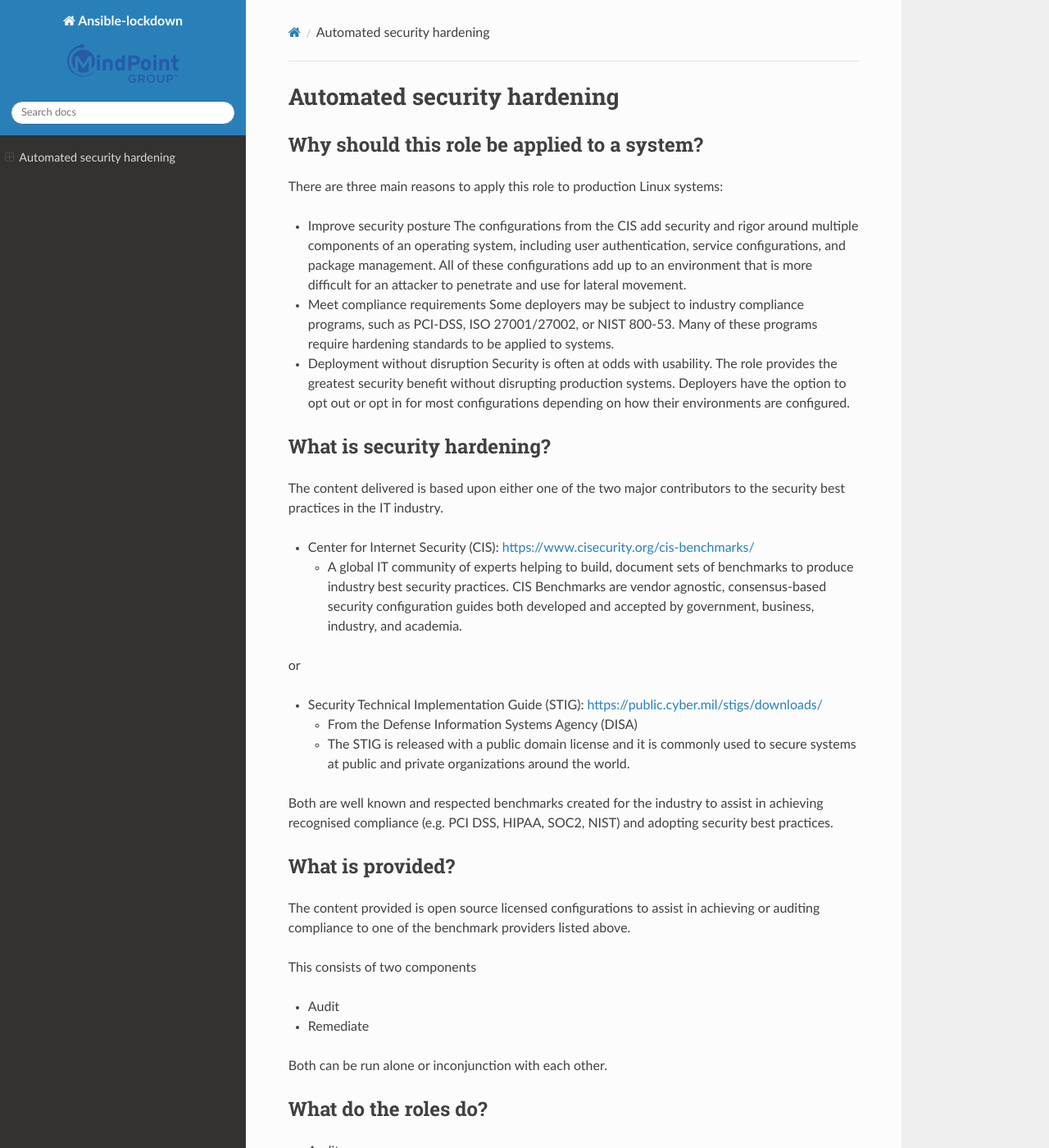
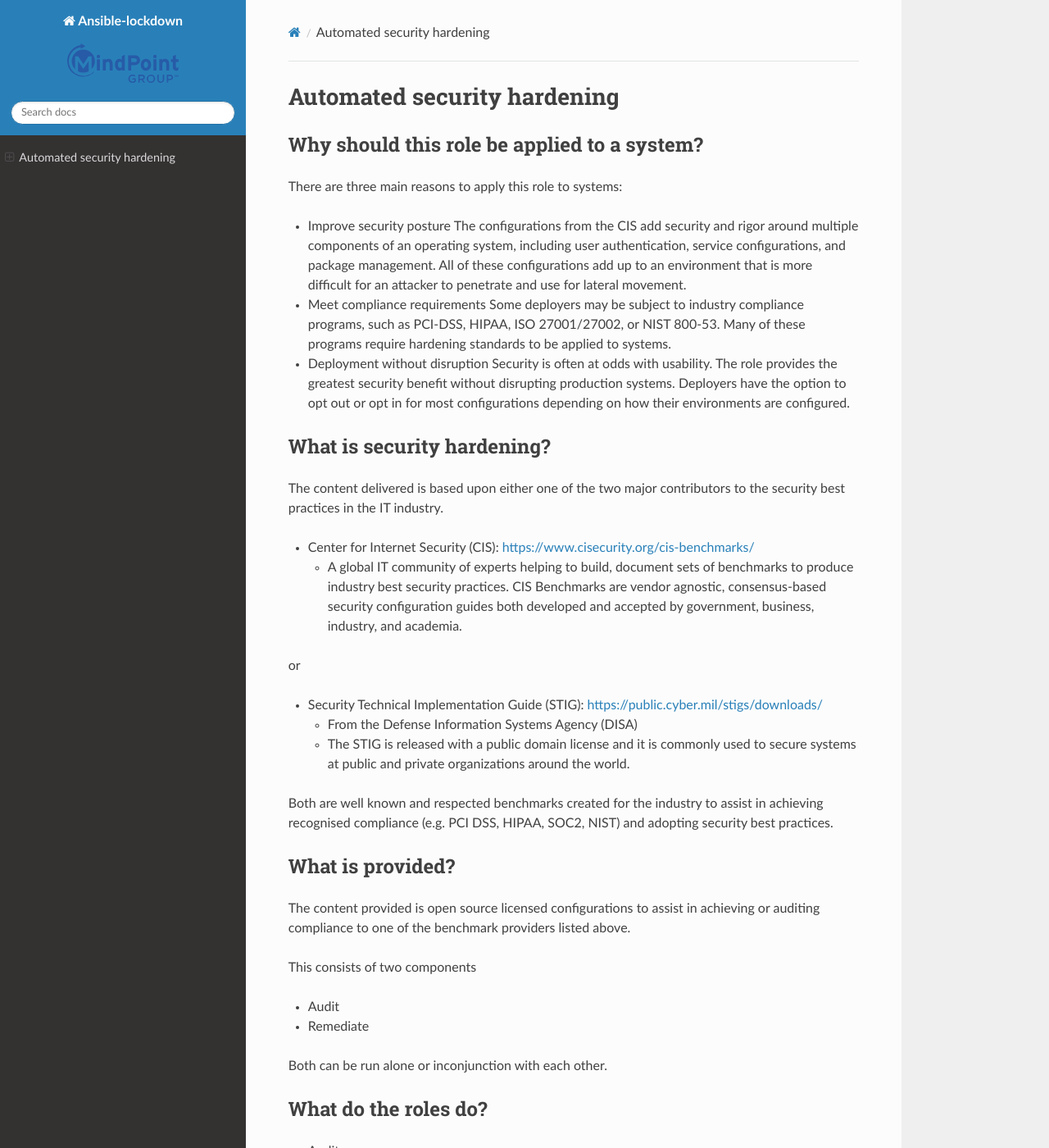
Before and after one commit to frederickw082922/lockdown_readthedocs, a Sphinx documentation site: the page built from docs/source/index.rst, in a window 1280 px wide and 1400 px high. Shown: the whole window at 82% size. Built offline with Sphinx 7.4.7 and the Read the Docs theme 2.0.0, drawn with Linux system fonts in a browser that asks for light colours; pages that are not in the unit, such as notebooks, are missing from menus; some of the changed text lies outside the part shown.

Commit message:
layout
Signed-off-by: Mark Bolwell <mark.bollyuk@gmail.com>

```diff
--- a/docs/source/index.rst
+++ b/docs/source/index.rst
@@ -5,7 +5,7 @@ Automated security hardening
 Why should this role be applied to a system?
 --------------------------------------------
 
-There are three main reasons to apply this role to production Linux systems:
+There are three main reasons to apply this role to systems:
 
 - Improve security posture
   The configurations from the |benchmark_name| add security and rigor around multiple
@@ -16,7 +16,7 @@ There are three main reasons to apply this role to production Linux systems:
 
 - Meet compliance requirements
   Some deployers may be subject to industry compliance programs, such as
-  PCI-DSS, ISO 27001/27002, or NIST 800-53. Many of these programs require
+  PCI-DSS, HIPAA, ISO 27001/27002, or NIST 800-53. Many of these programs require
   hardening standards to be applied to systems.
 
 - Deployment without disruption
```
Also changed, not shown: other parts of docs/source/index.rst (+5 -1 lines), docs/source/audit.rst (deleted, +0 -8 lines), docs/source/documentation.rst (added, +12 -0 lines), docs/source/audit/audit-faq.rst (renamed from docs/source/audit/faq.rst), docs/source/audit/audit-getting-started.rst (renamed from docs/source/audit/getting-started.rst), docs/source/remediate/rem-faq.rst (renamed from docs/source/remediate/faq.rst), docs/source/remediate/rem-getting-started.rst (renamed from docs/source/remediate/getting-started.rst).
